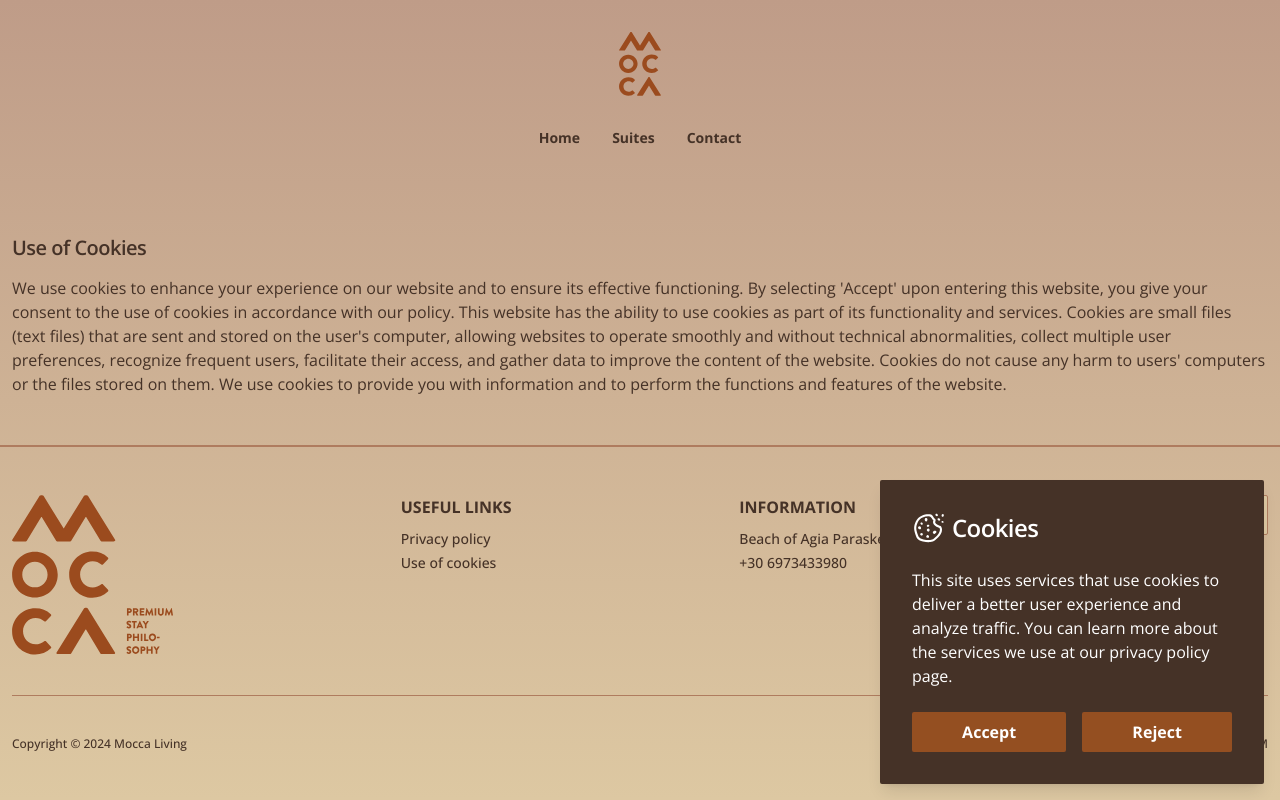
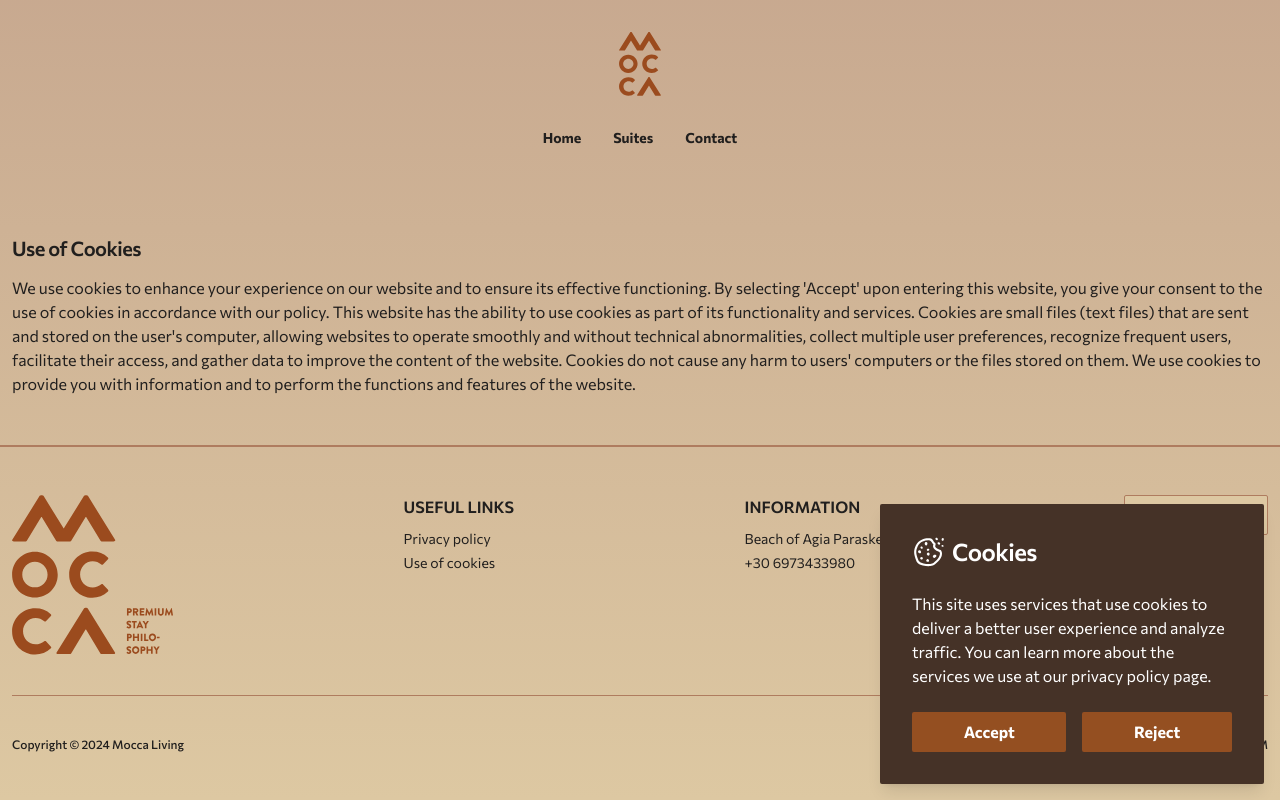
Before and after one commit to chrismitsdev/mocca-living, a Next.js app: page /en/cookies in a window 1280 px wide. Built offline with nearby package versions, Linux system fonts and the light colour scheme.

Commit message:
changes to ui

```diff
--- a/src/app/[locale]/layout.tsx
+++ b/src/app/[locale]/layout.tsx
@@ -1,14 +1,14 @@
 import '@/globals.css'
 import type {Metadata} from 'next'
 import {useTranslations} from 'next-intl'
-import {Open_Sans} from 'next/font/google'
+import {Commissioner} from 'next/font/google'
 import {unstable_setRequestLocale} from 'next-intl/server'
 import {locales} from '#/lib/next-intl-config'
 import {Header} from '@/components/shared/header'
 import {Footer} from '@/components/shared/footer'
 import {CookieConsent} from '@/components/shared/cookie-consent'
 
-const openSans = Open_Sans({
+const commissioner = Commissioner({
   subsets: ['latin'],
   display: 'swap'
 })
@@ -34,7 +34,7 @@ export default function LocaleLayout(
   const t = useTranslations('Components.CookieConsent')
 
   return (
-    <html lang={locale} className={openSans.className}>
+    <html lang={locale} className={commissioner.className}>
       <body className='sm:h-screen sm:grid sm:grid-rows-[auto,1fr,auto]'>
         <Header />
         <main>{children}</main>
--- a/src/components/shared/footer.tsx
+++ b/src/components/shared/footer.tsx
@@ -72,7 +72,7 @@ function Footer() {
 function FooterColumn({title, children}: React.PropsWithChildren<{title: string}>) {
   return (
     <div>
-      <Typography className='mb-2 uppercase font-bold' >
+      <Typography variant='h5' className='mb-2 uppercase'>
         {title}
       </Typography>
       {children}
--- a/src/components/ui/select.tsx
+++ b/src/components/ui/select.tsx
@@ -31,7 +31,7 @@ const SelectTrigger = React.forwardRef<
 >(({className, children, ...props}, ref) => (
   <Trigger
     className={cn(
-      'px-4 py-[7px] flex items-center gap-2 bg-app-background font-bold text-sm border hover:border-border-hover data-open:shadow-md data-open:border-border-hover rounded focus:outline-none disabled:cursor-not-allowed disabled:opacity-50 [&>span]:grow [&>span]:text-left',
+      'px-4 py-[7px] flex items-center gap-2 bg-app-background font-semibold text-sm border hover:border-border-hover data-open:shadow-md data-open:border-border-hover rounded focus:outline-none disabled:cursor-not-allowed disabled:opacity-50 [&>span]:grow [&>span]:text-left',
       className
     )}
     ref={ref}
--- a/src/components/ui/typography.tsx
+++ b/src/components/ui/typography.tsx
@@ -13,10 +13,11 @@ const typographyVariants = cva(
         h2: ['pb-2', 'text-3xl', 'font-semibold', 'border-b', 'first:mt-0'],
         h3: ['text-2xl', 'font-semibold'],
         h4: ['text-xl', 'font-semibold'],
+        h5: ['text-base', 'font-semibold'],
         blockquote: ['pl-6', 'mt-6', 'italic', 'border-l-2'],
         lead: ['text-xl', 'text-muted-foreground'],
         large: ['text-lg', 'font-semibold'],
-        small: ['text-sm', 'font-medium'],
+        small: ['text-sm'],
         mini: ['text-xs', 'font-medium'],
         muted: ['text-sm', 'text-foreground-muted']
       }
--- a/src/globals.css
+++ b/src/globals.css
@@ -134,7 +134,8 @@
 
   body {
     /* @apply relative bg-app-background text-foreground-alt before:absolute before:-z-10 before:w-full before:h-[480px] before:bg-gradient-to-b from-brand-4 before:opacity-60; */
-    @apply bg-app-background bg-gradient-to-b from-brand-4 text-foreground;
+    @apply relative bg-app-background text-foreground-alt before:absolute before:inset-0 before:-z-10 before:bg-gradient-to-b from-brand-4 before:opacity-70;
+    /* @apply bg-app-background text-foreground-alt bg-gradient-to-b from-brand-4 selection:bg-primary selection:text-primary-foreground; */
     font-feature-settings: 'rlig' 1, 'calt' 1;
   }
 }
```
